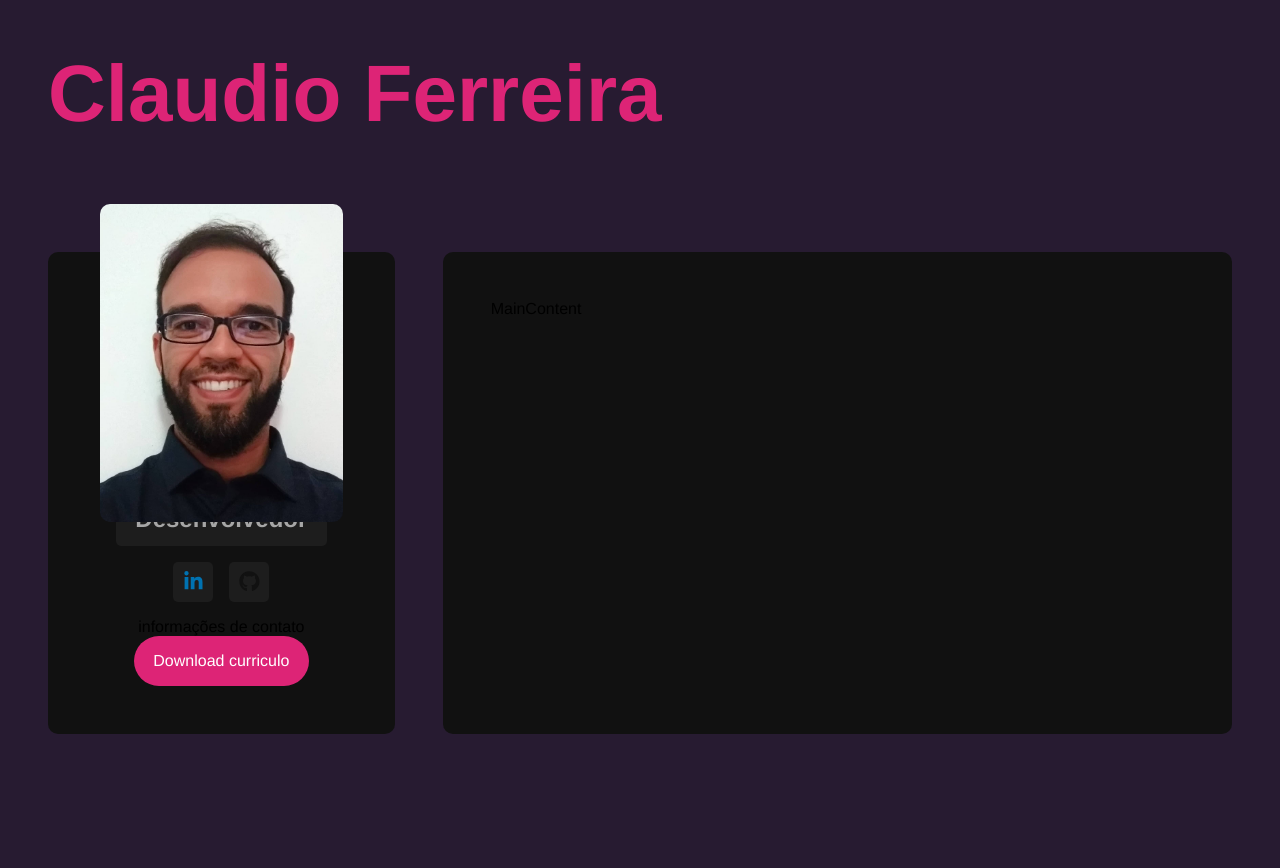
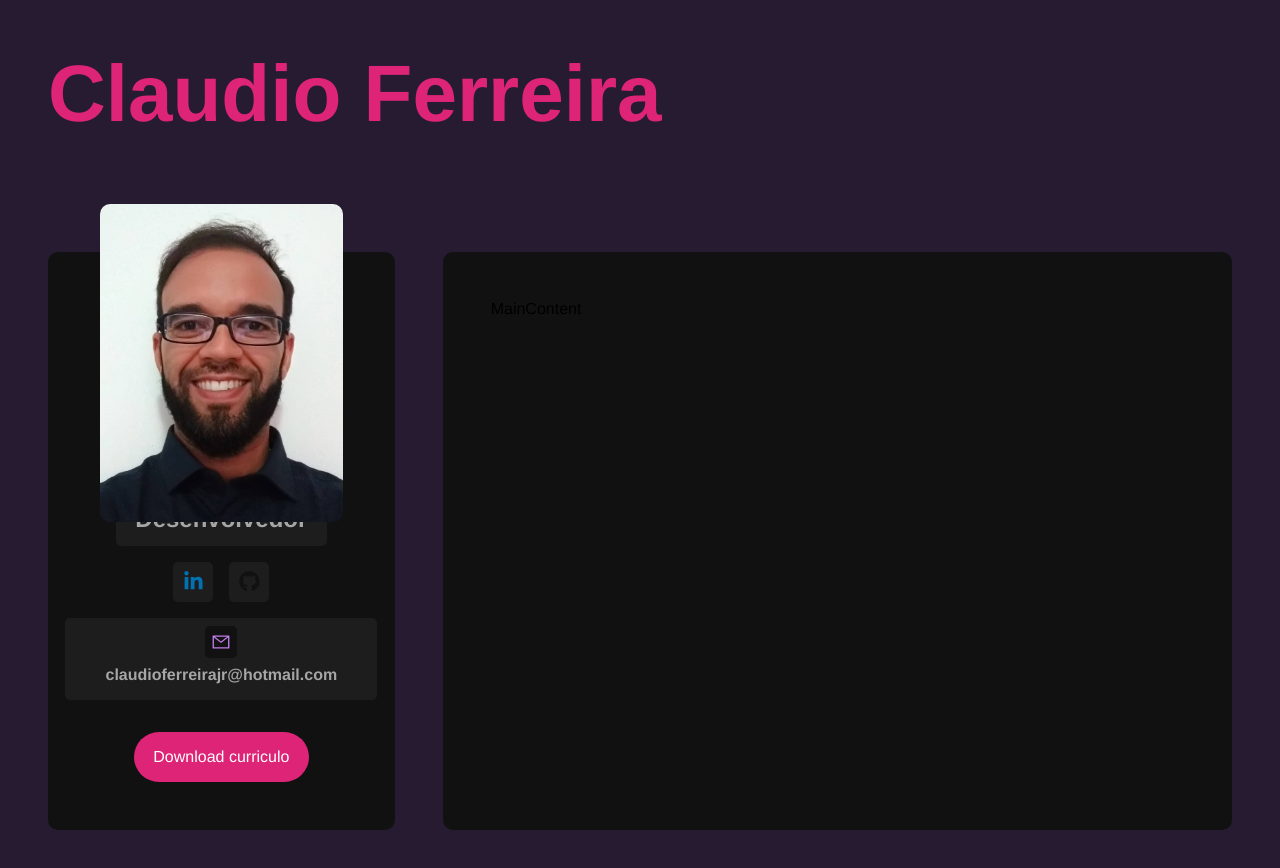
Before and after one commit to ClaudioFerreir/portifolio2024_v.1.0, a React (Create React App) app: page / in a window 1280 px wide. Shown: the top 868 px of the page. Before the commit the page ends 800 px from the top, so only its background shows below. Built offline with nearby package versions, Linux system fonts and the light colour scheme.

Commit message:
chore: info sidebar

```diff
--- /dev/null
+++ b/src/components/InfomationContainer/index.jsx
@@ -0,0 +1,11 @@
+import { AiOutlineMail } from 'react-icons/ai'
+
+import { InfoContainer } from './styles'
+
+const InformationContainer = () => (
+  <InfoContainer>
+    <AiOutlineMail size="2rem" />
+    <p>claudioferreirajr@hotmail.com</p>
+  </InfoContainer>
+)
+export default InformationContainer
--- /dev/null
+++ b/src/components/InfomationContainer/styles.ts
@@ -0,0 +1,30 @@
+import styled from 'styled-components'
+
+import { variables } from '../../styles'
+
+export const InfoContainer = styled.div`
+  display: flex;
+  flex-direction: column;
+  align-items: center;
+  background-color: ${variables.secondaryBgColor};
+  padding: 0.5rem 1rem;
+  margin-bottom: 2rem;
+  width: 90%;
+  border-radius: ${variables.cardBorderRadius};
+
+  p {
+    color: ${variables.secondaryTextColor};
+    font-weight: bold;
+    font-size: 1rem;
+    padding: 0.5rem 0.5rem;
+  }
+
+  svg {
+    background-color: ${variables.primaryBgColor};
+    padding: 0.4rem;
+    width: 2rem;
+    height: 2rem;
+    border-radius: ${variables.cardBorderRadius};
+    color: #c17ceb;
+  }
+`
--- a/src/components/Sidebar/index.tsx
+++ b/src/components/Sidebar/index.tsx
@@ -2,13 +2,14 @@ import { SidebarContainer, Title } from './styles'
 import { BtnLink } from '../../styles'
 import avatar from '../../assets/img/Foto CV.jpg'
 import SocialNetworks from '../SocialNetworks'
+import InformationContainer from '../InfomationContainer'
 
 const Sidebar = () => (
   <SidebarContainer>
     <img src={avatar} alt="Claudio Ferreira" />
     <Title>Desenvolvedor</Title>
     <SocialNetworks />
-    <p>informações de contato</p>
+    <InformationContainer />
     <BtnLink href="">Download curriculo</BtnLink>
   </SidebarContainer>
 )
```
